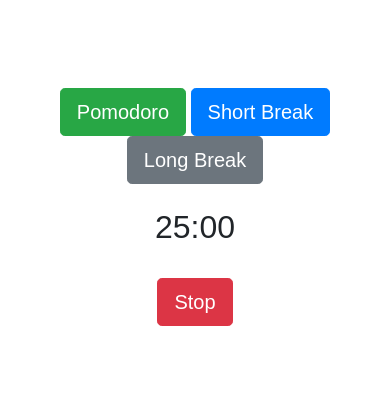
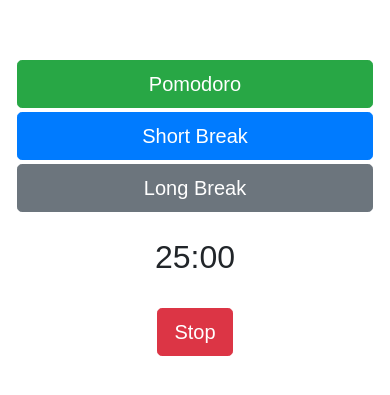
Before and after one commit to fhavrlent/tomato-timer, a React (Create React App) app: page / in a window 390 px wide. Shown: the part 215-610 px from the top of the page. Built offline with nearby package versions, Linux system fonts and the light colour scheme.

Commit message:
Some mobile optimization

```diff
--- a/src/components/Timer/Control.js
+++ b/src/components/Timer/Control.js
@@ -3,7 +3,7 @@
 
 const Control = ({ pomodoro, smallBreak, longBreak, handleClick }) => {
   return (
-    <div className="text-center">
+    <div className="text-center pomodoro-buttons">
       <Button
         color="success"
         name={pomodoro}
--- a/src/containers/Timer/Timer.css
+++ b/src/containers/Timer/Timer.css
@@ -4,3 +4,14 @@
   justify-content: center;
   height: 100vh;
 }
+
+@media all and (max-width: 500px) {
+  .pomodoro-buttons {
+    display: flex;
+    justify-content: space-evenly;
+    flex-direction: column;
+  }
+  .pomodoro-buttons .btn {
+    margin: 2px;
+  }
+}
```
